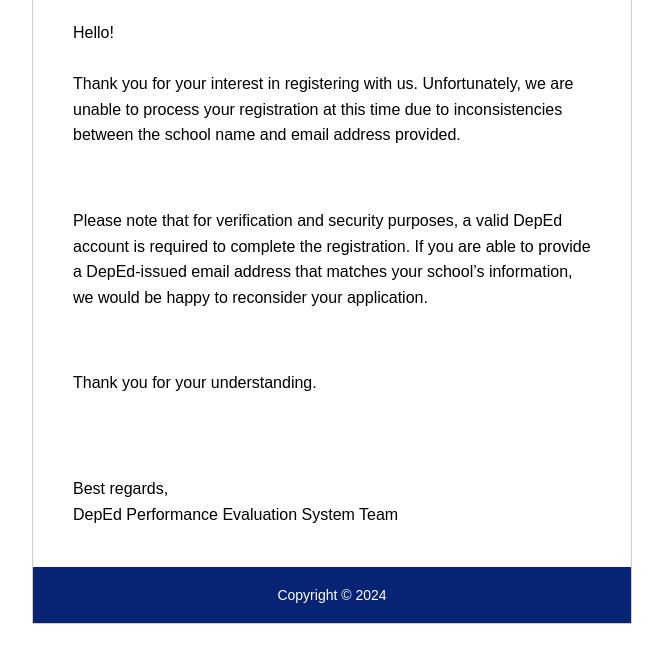
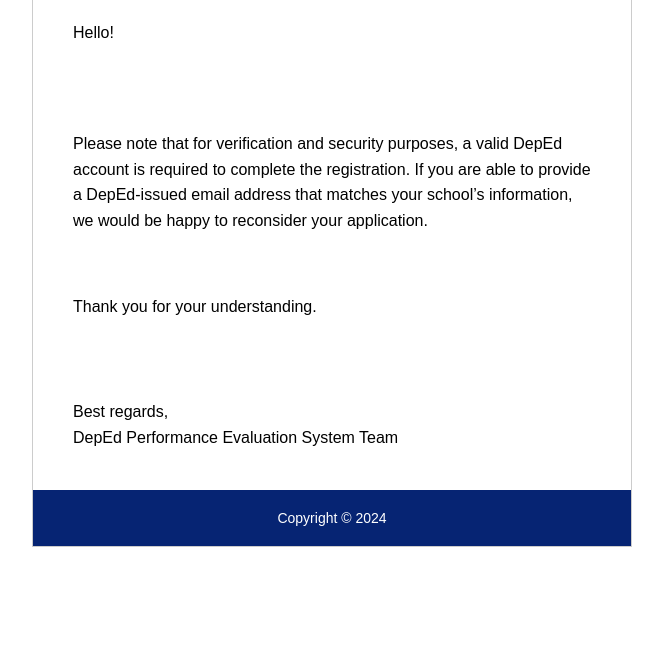
Before and after one commit to astigPree/bnahs, a Django app: template templates/email_declined.html in a window 1280 px wide. Shown: the part 158-810 px from the top of the page, without its empty margins (308-971 px from the left). After the commit the page ends 705 px from the top, so only its background shows below. Run offline with Django 4.2, Linux system fonts and the light colour scheme; the template is opened without the code that fills it, so the values that code supplies are empty.

Commit message:
update reason template

```diff
--- a/templates/email_declined.html
+++ b/templates/email_declined.html
@@ -28,7 +28,6 @@
                         <tr>
                             <td class="body" style="padding: 20px 40px 40px 40px; text-align: left; font-size: 16px; line-height: 1.6;">
                                 Hello! <br><br>
-                                Thank you for your interest in registering with us. Unfortunately, we are unable to process your registration at this time due to inconsistencies between the school name and email address provided.
                                 {{reason}}
                             </td>
                         </tr>
```
